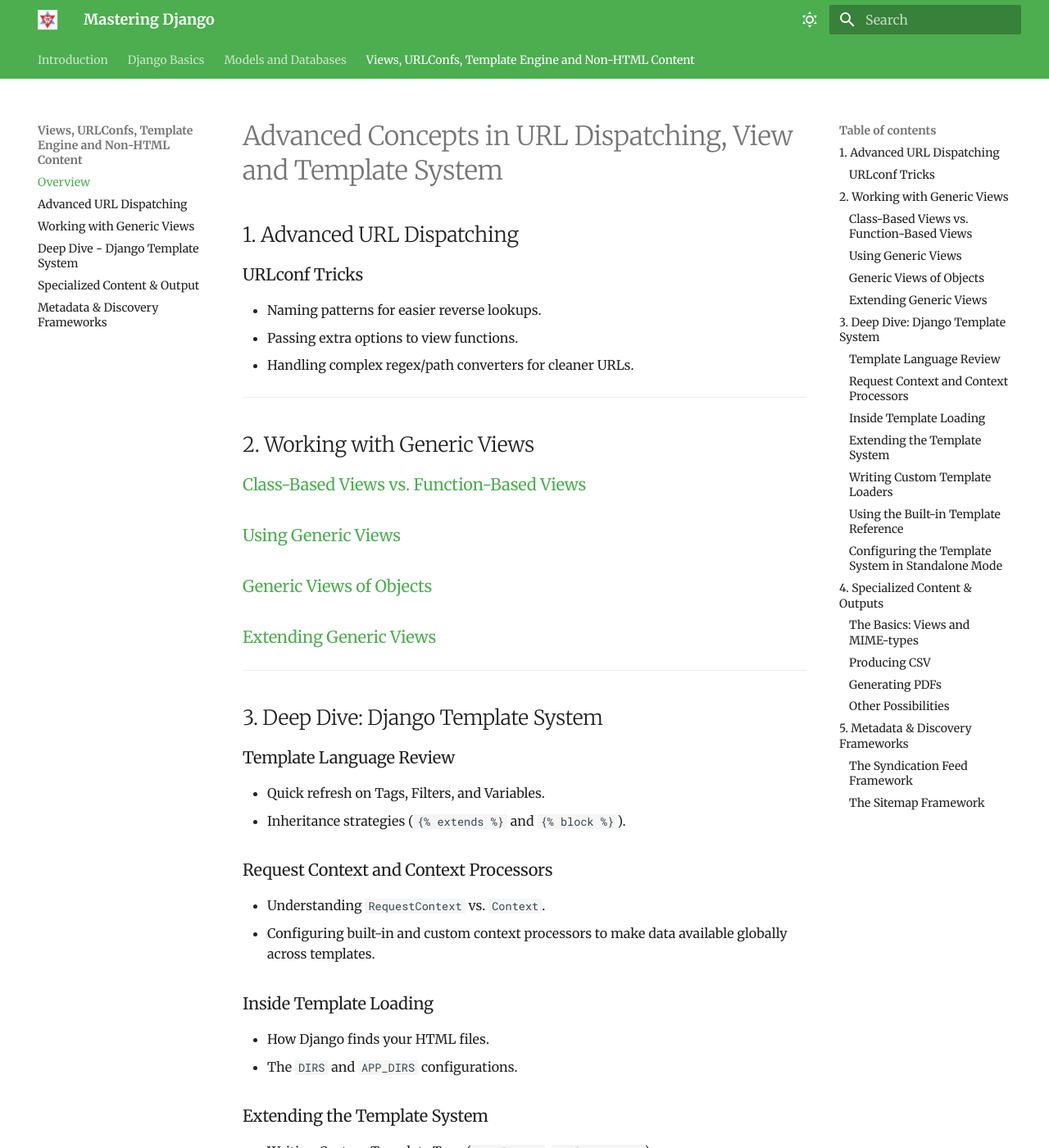
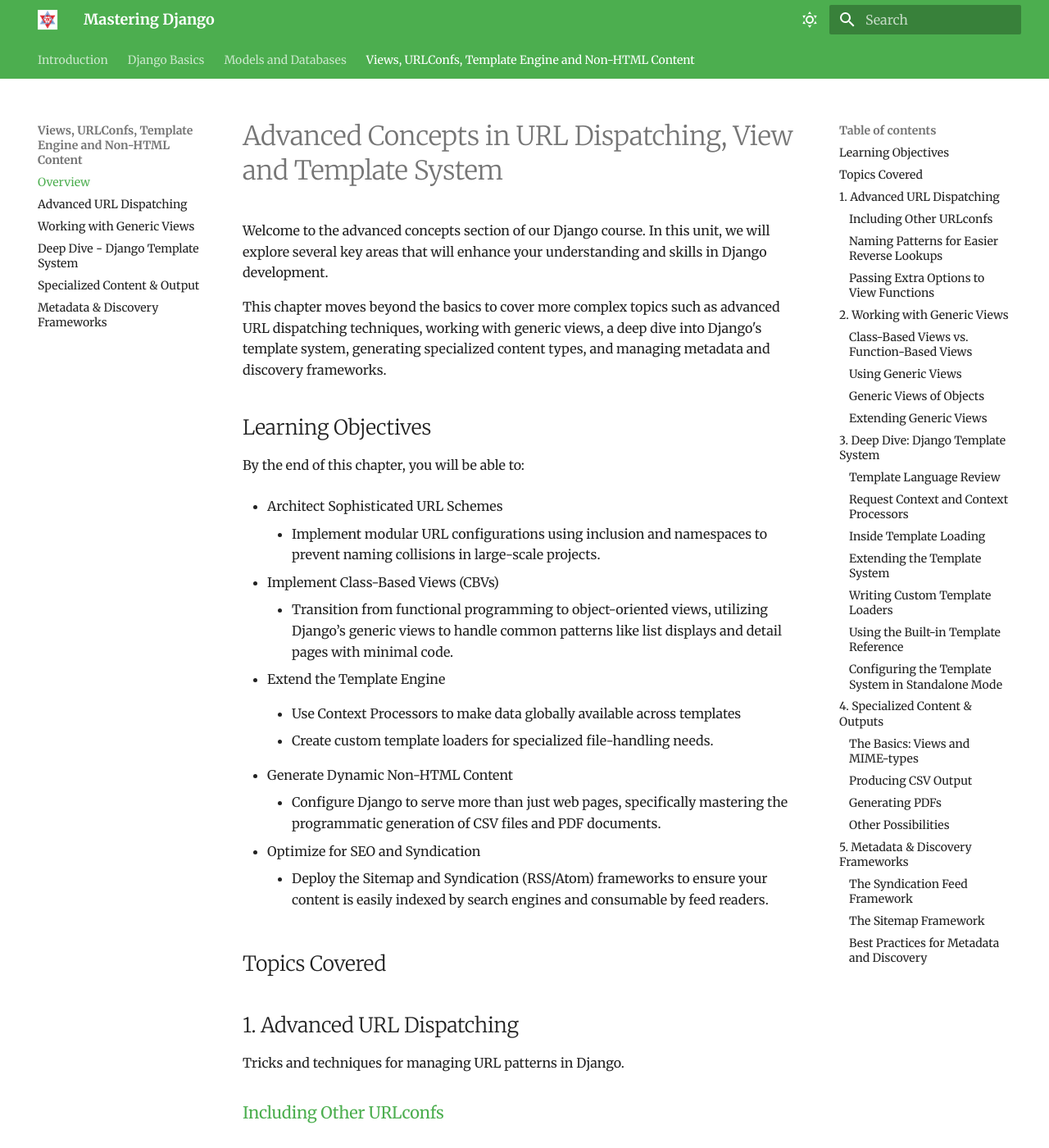
Before and after one commit to ritushishir/mastering-django, an MkDocs documentation site: the page built from docs/unit-3/overview.md, in a window 1280 px wide and 1400 px high. Shown: the whole window at 82% size. Built offline with MkDocs 1.6.1 and Material for MkDocs 9.7.7, drawn with Linux system fonts in a browser that asks for light colours; some of the changed text lies outside the part shown.

Commit message:
restructure overview page with sub-headers link

```diff
--- /dev/null
+++ b/docs/unit-3/metadata-and-discovery-frameworks.md
@@ -0,0 +1,24 @@
+
+# Metadata & Discovery Frameworks
+
+## Understanding Metadata in Django
+
+* Importance of metadata for SEO and content discovery.
+* Using Django's `Meta` class in models to define metadata attributes.
+
+## The Syndication Feed Framework {#syndication-feed-framework}
+
+* Setting up RSS and Atom feeds using Django's built-in syndication framework.
+* Creating feed classes and linking them to views.
+* Customizing feed content and structure.
+
+## The Sitemap Framework {#sitemap-framework}
+
+* Generating `sitemap.xml` to help search engines index your site.
+* Configuring sitemaps for different models and static views.
+* Integrating with Django's URL routing to automate sitemap generation.
+
+## Best Practices for Metadata and Discovery {#best-practices-for-metadata-and-discovery}
+
+* Strategies for effective metadata management.
+* Ensuring your site is easily discoverable by search engines and feed readers.
--- a/docs/unit-3/overview.md
+++ b/docs/unit-3/overview.md
@@ -1,12 +1,46 @@
 # Advanced Concepts in URL Dispatching, View and Template System
+
+Welcome to the advanced concepts section of our Django course. In this unit, we will explore several key areas that will enhance your understanding and skills in Django development.
+
+This chapter moves beyond the basics to cover more complex topics such as advanced URL dispatching techniques, working with generic views, a deep dive into Django's template system, generating specialized content types, and managing metadata and discovery frameworks.
+
+## Learning Objectives
+
+By the end of this chapter, you will be able to:
+
+* Architect Sophisticated URL Schemes
+
+    - Implement modular URL configurations using inclusion and namespaces to prevent naming collisions in large-scale projects.
+
+* Implement Class-Based Views (CBVs)
+
+    - Transition from functional programming to object-oriented views, utilizing Django’s generic views to handle common patterns like list displays and detail pages with minimal code.
+
+* Extend the Template Engine
+
+    - Use Context Processors to make data globally available across templates
+
+    - Create custom template loaders for specialized file-handling needs.
+
+* Generate Dynamic Non-HTML Content
+
+    - Configure Django to serve more than just web pages, specifically mastering the programmatic generation of CSV files and PDF documents.
+
+* Optimize for SEO and Syndication
+
+    - Deploy the Sitemap and Syndication (RSS/Atom) frameworks to ensure your content is easily indexed by search engines and consumable by feed readers.
+
+## Topics Covered
 
 ## 1. Advanced URL Dispatching
 
-### URLconf Tricks
+Tricks and techniques for managing URL patterns in Django.
 
-* Naming patterns for easier reverse lookups.
-* Passing extra options to view functions.
-* Handling complex regex/path converters for cleaner URLs.
+### [Including Other URLconfs](/docs/unit-3/advanced-url-dispatching#urlconf-tricks)
+
+### [Naming Patterns for Easier Reverse Lookups](/docs/unit-3/advanced-url-dispatching#naming-patterns-for-easier-reverse-lookups)
+
+### [Passing Extra Options to View Functions](/docs/unit-3/advanced-url-dispatching#passing-extra-options-to-view-functions)
 
 ---
 
@@ -24,68 +58,38 @@
 
 ## 3. Deep Dive: Django Template System
 
-### Template Language Review
+### [Template Language Review](/docs/unit-3/deep-dive-django-templates#template-language-review)
 
-* Quick refresh on Tags, Filters, and Variables.
-* Inheritance strategies (`{% extends %}` and `{% block %}`).
+### [Request Context and Context Processors](/docs/unit-3/deep-dive-django-templates#request-context-and-context-processors)
 
-### Request Context and Context Processors
+### [Inside Template Loading](/docs/unit-3/deep-dive-django-templates#inside-template-loading)
 
-* Understanding `RequestContext` vs. `Context`.
-* Configuring built-in and custom context processors to make data available globally across templates.
+### [Extending the Template System](/docs/unit-3/deep-dive-django-templates#extending-the-template-system)
 
-### Inside Template Loading
+### [Writing Custom Template Loaders](/docs/unit-3/deep-dive-django-templates#writing-custom-template-loaders)
 
-* How Django finds your HTML files.
-* The `DIRS` and `APP_DIRS` configurations.
+### [Using the Built-in Template Reference](/docs/unit-3/deep-dive-django-templates#using-the-built-in-template-reference)
 
-### Extending the Template System
-
-* Writing Custom Template Tags (`simple_tag`, `inclusion_tag`).
-* Creating Custom Template Filters.
-
-### Writing Custom Template Loaders
-
-* Loading templates from non-standard sources (e.g., Database or API).
-
-### Using the Built-in Template Reference
-
-* Leveraging the Django admin documentation for template tags and filters.
-
-### Configuring the Template System in Standalone Mode
-
-* Using the Django Template Engine in non-Django Python scripts.
+### [Configuring the Template System in Standalone Mode](/docs/unit-3/deep-dive-django-templates#configuring-the-template-system-in-standalone-mode)
 
 ---
 
 ## 4. Specialized Content & Outputs
 
-### The Basics: Views and MIME-types
+### [The Basics: Views and MIME-types](/docs/unit-3/specialized-content-and-outputs#views-and-mime-types)
 
-* Changing the `content_type` of a response.
-* How browsers interpret different MIME types.
+### [Producing CSV Output](/docs/unit-3/specialized-content-and-outputs#producing-csv)
 
-### Producing CSV
+### [Generating PDFs](/docs/unit-3/specialized-content-and-outputs#generating-pdfs)
 
-* Generating dynamic spreadsheet exports using the `csv` Python module.
-
-### Generating PDFs
-
-* Integrating libraries like `ReportLab` or `WeasyPrint` to render PDF documents.
-
-### Other Possibilities
-
-* Generating JSON responses for APIs.
-* Creating dynamic ZIP files or images.
+### [Other Possibilities](/docs/unit-3/specialized-content-and-outputs#other-possibilities)
 
 ---
 
 ## 5. Metadata & Discovery Frameworks
 
-### The Syndication Feed Framework
+### [The Syndication Feed Framework](/docs/unit-3/metadata-and-discovery-frameworks#syndication-feed-framework)
 
-* Creating RSS and Atom feeds for your site content.
+### [The Sitemap Framework](/docs/unit-3/metadata-and-discovery-frameworks#sitemap-framework)
 
-### The Sitemap Framework
-
-* Generating `sitemap.xml` to assist search engines in indexing your site.
+### [Best Practices for Metadata and Discovery](/docs/unit-3/metadata-and-discovery-frameworks#best-practices-for-metadata-and-discovery)
```
Also changed, not shown: docs/unit-3/advanced-url-dispatching.md (added, +51 -0 lines), docs/unit-3/deep-dive-django-templates.md (added, +31 -0 lines), docs/unit-3/specialized-content-and-output.md (added, +21 -0 lines).
